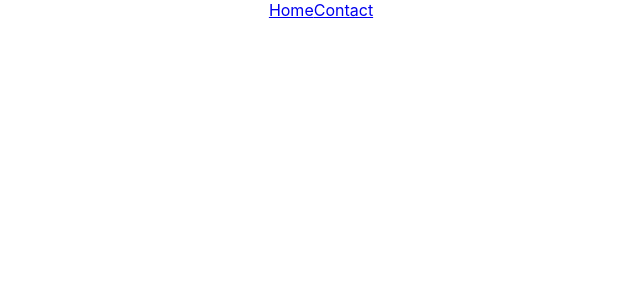
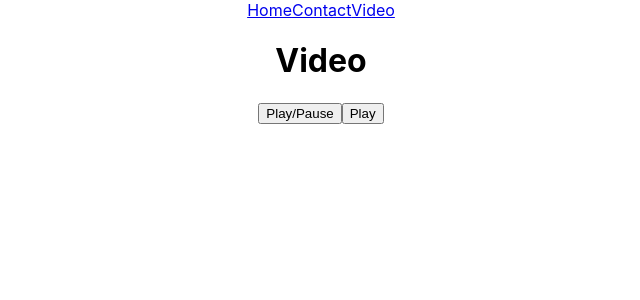
Before and after one commit to lucadileo9/dev-experiments, a React (Create React App) app: page /video in a window 1280 px wide. Before the commit this address had no page. Shown: the top 300 px of the page, without its empty margins (319-959 px from the left). Built offline with nearby package versions, Linux system fonts and the light colour scheme.

Commit message:
video player

```diff
--- a/src/App.js
+++ b/src/App.js
@@ -4,6 +4,7 @@ import Btn from './Btn';
 import GuessNumber from './GuessNumber';
 import Contact from './Contact';
 import Homepage from './Homepage';
+import Video from './Video';
 import { BrowserRouter, Link, Route, Routes } from 'react-router-dom';
 
 function App() {
@@ -13,11 +14,13 @@ function App() {
     <nav>
       <Link to="/">Home</Link>
       <Link to="/contact">Contact</Link>
+      <Link to="/video">Video</Link>
     </nav>
 
       <Routes>
         <Route path="/" element={<Homepage />}></Route>
         <Route path="/contact" element={<Contact />} />
+        <Route path="/video" element={<Video />} />
       </Routes>
       {/* <Btn /> */}
     </div>
--- /dev/null
+++ b/src/Video.js
@@ -0,0 +1,35 @@
+function Video() {
+
+  const bird1 = new Audio(
+    "https://upload.wikimedia.org/wikipedia/commons/9/9b/Hydroprogne_caspia_-_Caspian_Tern_XC432679.mp3"
+  );
+
+  const bird2 = new Audio(
+    "https://upload.wikimedia.org/wikipedia/commons/b/b5/Hydroprogne_caspia_-_Caspian_Tern_XC432881.mp3"
+  );
+  function toggle1() {
+    if (bird1.paused) {
+      bird1.play();
+    } else {
+      bird1.pause();
+    }
+  };
+
+  function toggle2() {
+    if (bird2.paused) {
+      bird2.play();
+    } else {
+      bird2.pause();
+    }
+  }
+
+  return (
+    <div>
+      <h1>Video</h1>
+       <button onClick={toggle1}>Play/Pause</button>
+       <button onClick={toggle2}>Play</button>
+    </div>
+  );
+}
+
+export default Video;
```
